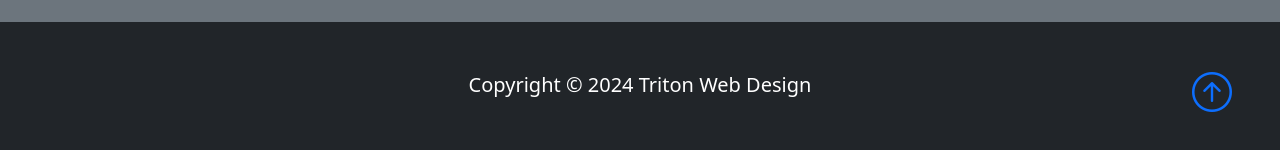
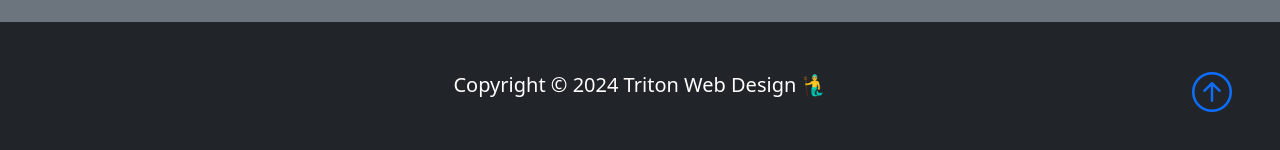
Before and after one commit to alal9000/triton-web-design, a plain HTML site: page index.html in a window 1280 px wide. Shown: the part 4097-4247 px from the top of the page. Drawn offline with nearby package versions, Linux system fonts and the light colour scheme; some packages are replaced by stand-ins of ours.

Commit message:
Update index.html
added emoji

```diff
--- a/index.html
+++ b/index.html
@@ -489,7 +489,7 @@
     <!-- footer -->
     <footer class="p-5 bg-dark text-white text-center position-relative">
       <div class="container">
-        <p class="lead">Copyright &copy; 2024 Triton Web Design</p>
+        <p class="lead">Copyright &copy; 2024 Triton Web Design 🧜‍♂️</p>
         <a href="#" class="position-absolute bottom-0 end-0 p-5"
           ><i class="bi bi-arrow-up-circle h1"></i
         ></a>
```
